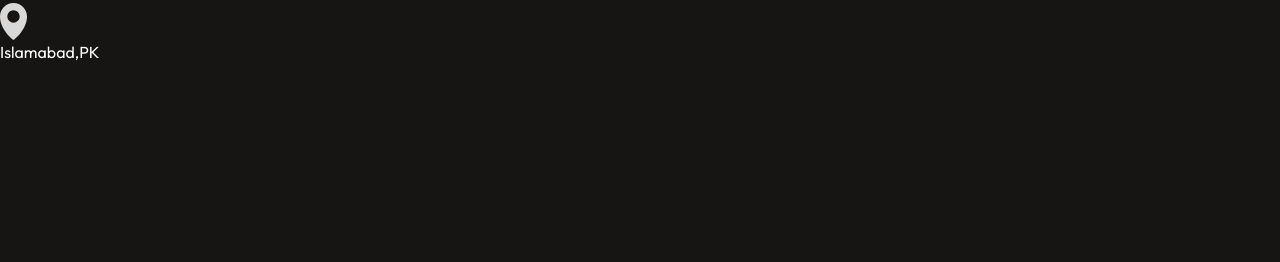
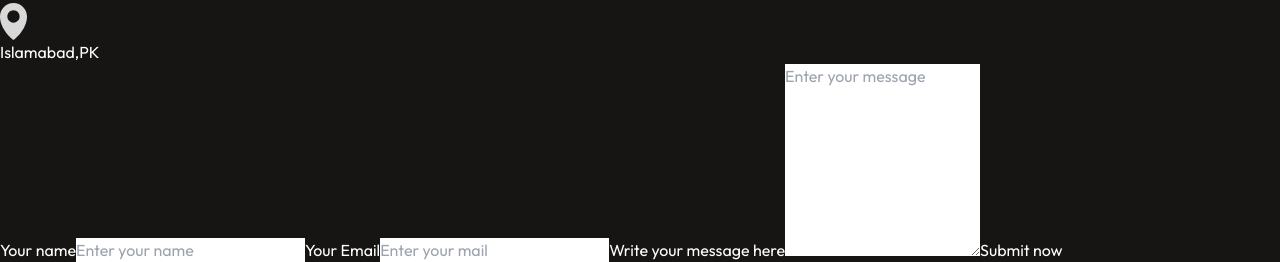
Before and after one commit to azeemdev74/azeem-Portfolio-react, a React (Vite) app: page / in a window 1280 px wide. Shown: the part 3931-4193 px from the top of the page. Before the commit the page ends 3995 px from the top, so only its background shows below. Built offline with nearby package versions, Linux system fonts and the light colour scheme.

Commit message:
reverse code

```diff
--- a/src/components/Contact/Contact.jsx
+++ b/src/components/Contact/Contact.jsx
@@ -51,7 +51,16 @@ const Contact = () => {
 
         <div className="contact-right flex flex-col justify-center items-start">
 
-
+        <label >Your name</label>
+            <input type="text" placeholder='Enter your name'/>
+            <label >Your Email</label>
+            <input type="text" placeholder='Enter your mail'/>
+            <label >Write your message here</label>
+            <textarea name="message" rows='8' placeholder='Enter your message'>
+            </textarea>
+            <button type='submit'>
+              Submit now
+            </button>
 
         </div>
 
```
